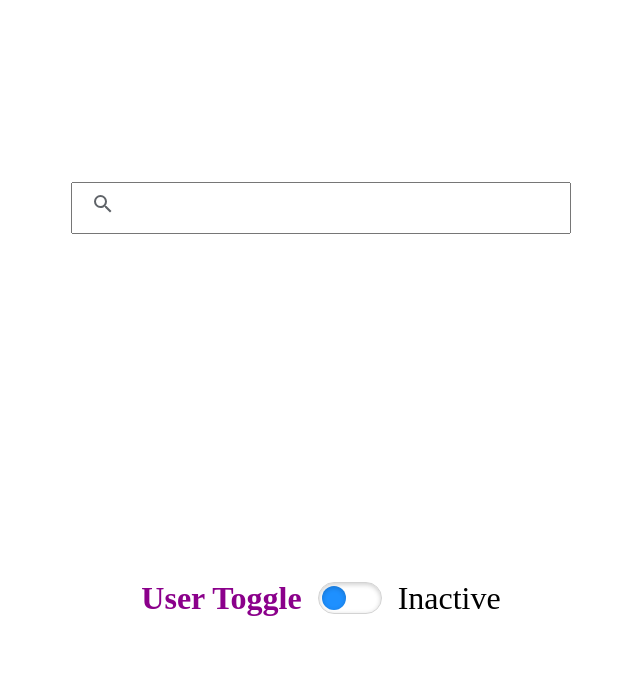
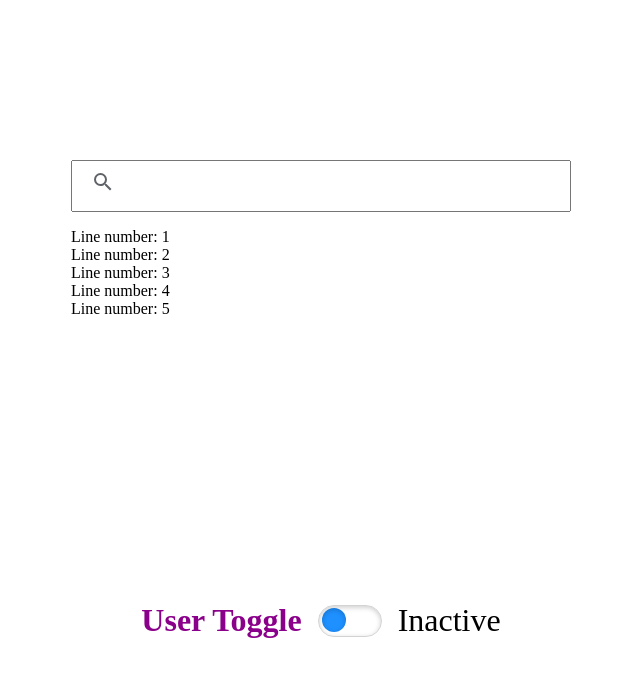
Before and after one commit to Zalart/angular-sandbox, an Angular app: page / in a window 1280 px wide. Shown: the top 676 px of the page, without its empty margins (319-959 px from the left). Built offline with nearby package versions, Linux system fonts and the light colour scheme.

Commit message:
repeat directive

```diff
--- a/src/app/app.component.html
+++ b/src/app/app.component.html
@@ -1,6 +1,9 @@
   <div class="container">
     <div class="search">
       <app-searchfield></app-searchfield>
+      <div  *shFor="5; let i = index">
+      <span>Line number: {{ i }} </span>
+    </div>
     </div>
     <div class="panel-settings">
       <app-switch
--- a/src/app/app.module.ts
+++ b/src/app/app.module.ts
@@ -5,12 +5,14 @@ import { AppComponent } from './app.component';
 import { SwitchComponent } from './common/components/switch/switch.component';
 import { SearchFieldComponent } from './common/components/searchfield/searchfield.component';
 import {FormsModule, ReactiveFormsModule} from "@angular/forms";
+import {RepeatDirective} from "./common/directives/repeat.directive";
 
 @NgModule({
   declarations: [
     AppComponent,
     SwitchComponent,
     SearchFieldComponent,
+    RepeatDirective
   ],
   imports: [
     BrowserModule,
--- /dev/null
+++ b/src/app/common/directives/repeat.directive.ts
@@ -0,0 +1,17 @@
+import {Directive, Input, TemplateRef, ViewContainerRef} from "@angular/core";
+
+@Directive({
+  selector: '[shFor]'
+})
+export class RepeatDirective {
+constructor(private templateRef: TemplateRef<any>, private viewContainer: ViewContainerRef ) {}
+  @Input() set shFor(repeat: number) {
+  for (let i = 1; i <= repeat; i++) {
+    this.viewContainer.createEmbeddedView(
+      this.templateRef, {
+        index: i,
+      }
+    )
+  }
+  }
+}
```
